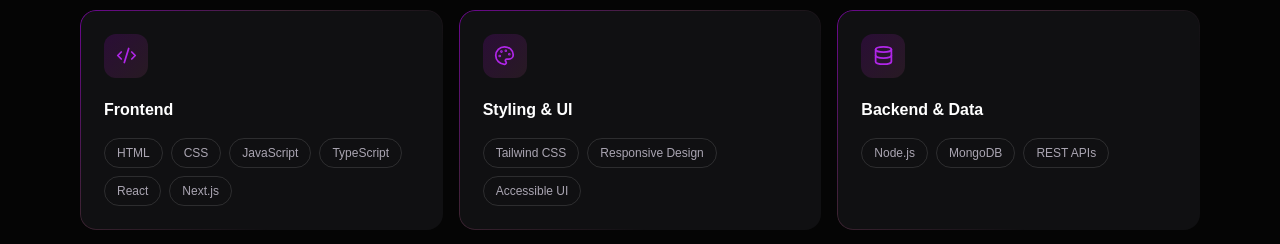
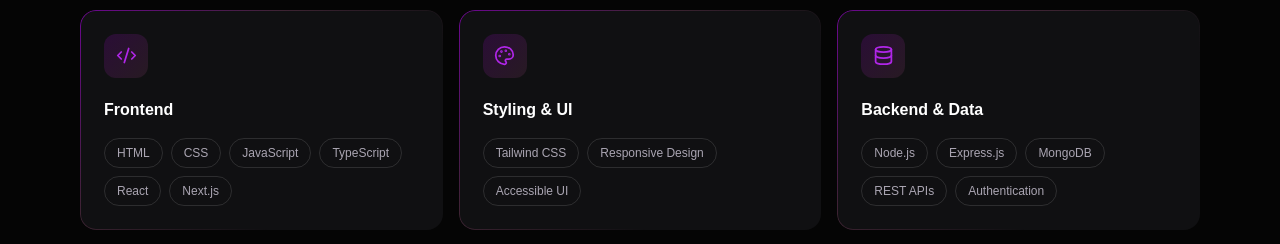
Before and after one commit to mohosenat/mohosenat-portfolio, a Next.js app: page / in a window 1280 px wide. Shown: the part 1120-1364 px from the top of the page. Built offline with nearby package versions, Linux system fonts and the light colour scheme.

Commit message:
Updated skills section

```diff
--- a/src/components/skills.tsx
+++ b/src/components/skills.tsx
@@ -7,7 +7,7 @@ import { SectionHeading } from "@/components/section-heading";
 const skills = [
   { title: "Frontend", icon: Code2, items: ["HTML", "CSS", "JavaScript", "TypeScript", "React", "Next.js"] },
   { title: "Styling & UI", icon: Palette, items: ["Tailwind CSS", "Responsive Design", "Accessible UI"] },
-  { title: "Backend & Data", icon: Database, items: ["Node.js", "MongoDB", "REST APIs"] },
+  { title: "Backend & Data", icon: Database, items: ["Node.js", "Express.js", "MongoDB", "REST APIs", "Authentication"] },
   { title: "Tools & Workflow", icon: GitBranch, items: ["Git", "GitHub", "VS Code", "Vercel"] },
   { title: "App Architecture", icon: Layers3, items: ["Reusable Components", "App Router", "State Management"] },
   { title: "Currently Exploring", icon: Bot, items: ["AI Automation", "AI Agents", "Emerging AI Tools"] }
```
